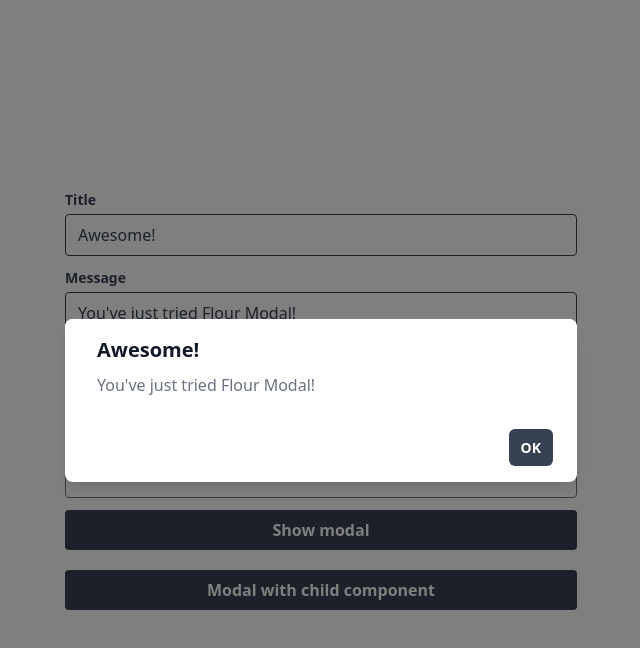
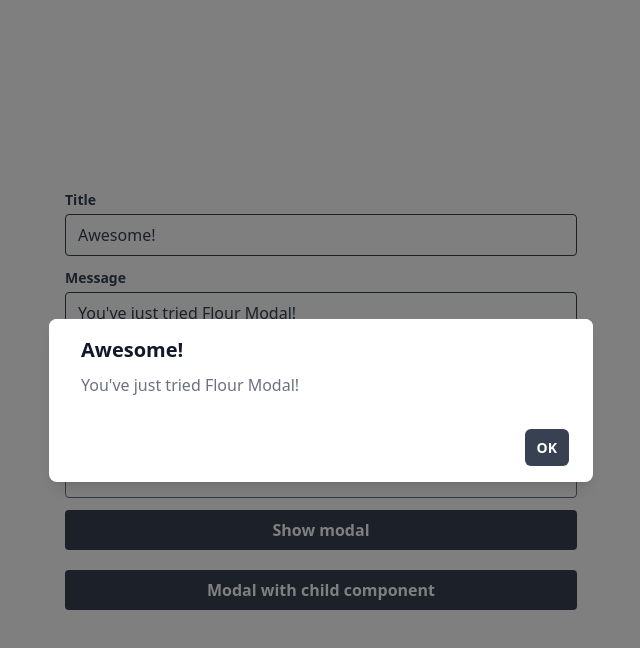
Before and after one commit to antoniolimadev/flour-modal, a Vue app: page / in a window 1280 px wide. Both pictures are taken after a click on the button "Show modal". Shown: the top 648 px of the page, without its empty margins (319-959 px from the left). Built offline with nearby package versions, Linux system fonts and the light colour scheme.

Commit message:
refactor: clicking outside of the modal will close it*
*this commit removes the dependency of 'onClickOutside' from the vueuse library

```diff
--- a/src/components/TheModal.vue
+++ b/src/components/TheModal.vue
@@ -1,7 +1,7 @@
 <script setup lang="ts">
 import '@/styles/the-modal.scss';
-import {computed, onMounted, provide, ref, useTemplateRef} from "vue";
-import { onClickOutside, onKeyStroke } from "@vueuse/core";
+import {computed, onMounted, provide, ref } from "vue";
+import { onKeyStroke } from "@vueuse/core";
 import type { ModalIntent } from "../types/intent";
 import { INTENT_DEFAULT, INTENT_ERROR } from "../constants/intent";
 
@@ -37,9 +37,6 @@
 
 provide('closeModal', closeModal);
 
-const target = useTemplateRef<HTMLElement>('target');
-
-onClickOutside(target, () => closeModal());
 onKeyStroke('Escape', () => closeModal());
 
 const intentClass = computed(() => {
@@ -56,9 +53,11 @@
 
 <template>
     <Transition name="modal">
-        <div v-if="isVisible" class="modal__mask">
+        <div v-if="isVisible" class="modal__background">
 
-            <div class="modal" ref="target">
+            <div class="modal__mask" @click="closeModal"></div>
+
+            <div class="modal">
                 <div class="modal__body">
                     <div class="modal__body-inner">
                         <h3 class="modal__title">
--- a/src/styles/the-modal.scss
+++ b/src/styles/the-modal.scss
@@ -7,9 +7,21 @@
     box-shadow: 0 10px 15px -3px rgba(0, 0, 0, 0.1), 0 4px 6px -2px rgba(0, 0, 0, 0.05);
     transition: all 0.3s ease;
     width: 100%;
-    max-width: 32rem;
+    max-width: 34rem;
     margin: 0.75rem;
     font-family: InterVariable, system-ui, sans-serif;
+    z-index: 55;
+
+    &__background {
+        position: fixed;
+        top: 0;
+        right: 0;
+        bottom: 0;
+        left: 0;
+        display: flex;
+        align-items: center;
+        justify-content: center;
+    }
 
     &__mask {
         position: fixed;
@@ -19,9 +31,6 @@
         left: 0;
         background-color: rgba(0, 0, 0, 0.5);
         z-index: 50;
-        display: flex;
-        align-items: center;
-        justify-content: center;
     }
 
     &__body {
```
